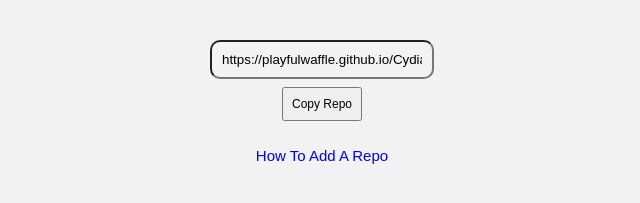
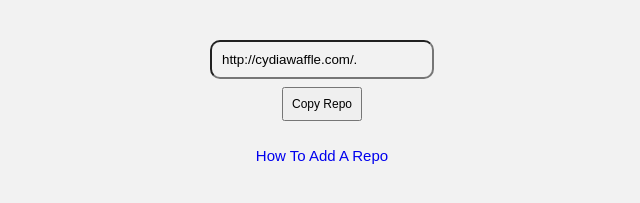
Before and after one commit to playfulwaffle/CydiaWaffle, a plain HTML site: page index.html in a window 1280 px wide. Shown: the part 151-354 px from the top of the page, 318-958 px from the left. Drawn offline with Linux system fonts and the light colour scheme.

Commit message:
Attempt #1 at a custom domain

```diff
--- a/index.html
+++ b/index.html
@@ -17,7 +17,7 @@
 <br>
 <center><p style="font-family:arial;font-size:25px;color:#444444;">A Place for the BEST Cydia tweaks!</p></center>
 <br>
-<center><input style="font-family:arial;background-color:#f2f2f2;border-radius:10px;display:block;width:200px;padding:10px;" type="text" value="https://playfulwaffle.github.io/CydiaWaffle/" id="myInput"><button style="font-family:arial;font-size:12px;padding:8px;margin:8px;" onclick="myFunction()">Copy Repo</button></center>
+<center><input style="font-family:arial;background-color:#f2f2f2;border-radius:10px;display:block;width:200px;padding:10px;" type="text" value="http://cydiawaffle.com/." id="myInput"><button style="font-family:arial;font-size:12px;padding:8px;margin:8px;" onclick="myFunction()">Copy Repo</button></center>
 <br>
 <center><a style="text-decoration:none;font-family:arial;font-size:15px;padding:10px;" href="https://ioshacker.com/how-to/how-to-add-a-repo-in-cydia">How To Add A Repo</a></center>
 </body>
```
